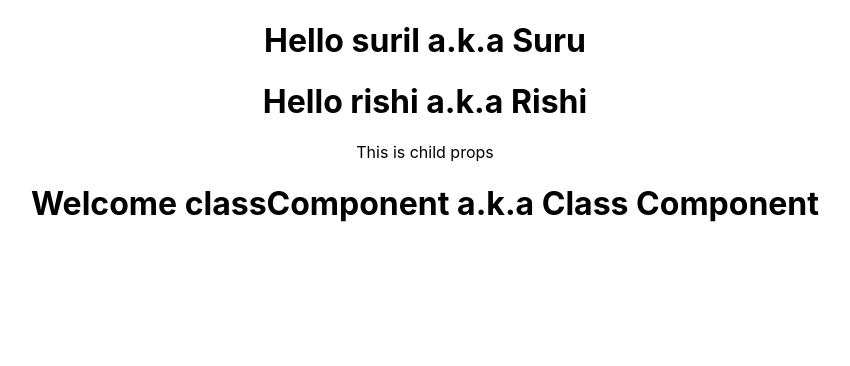
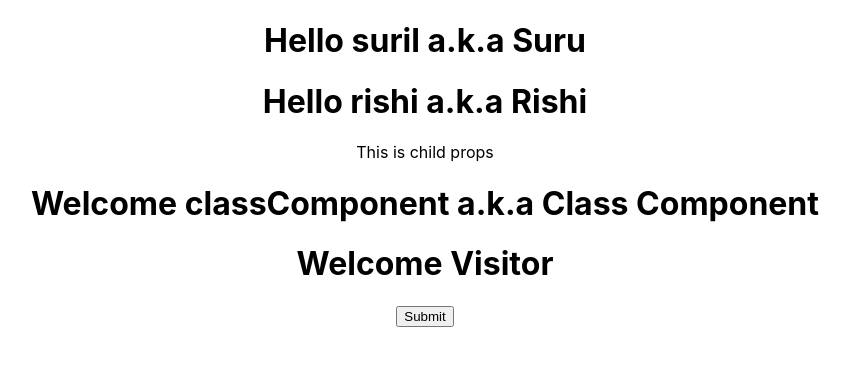
Before and after one commit to SurilPurohit/hello-world, a React (Create React App) app: page / in a window 1280 px wide. Shown: the top 366 px of the page, without its empty margins (215-1065 px from the left). Built offline with nearby package versions, Linux system fonts and the light colour scheme.

Commit message:
Props and State

```diff
--- a/src/App.js
+++ b/src/App.js
@@ -2,6 +2,7 @@
 import './App.css';
 import Greet from './components/Greet';
 import Welcome from './components/Welcome';
+import Message from './components/Message';
 
 function App() {
   return (
@@ -11,6 +12,7 @@
         <p>This is child props</p>
       </Greet>
       <Welcome name="classComponent" heroName="Class Component"/>
+      <Message />
     </div>
   );
 }
--- /dev/null
+++ b/src/components/Message.js
@@ -0,0 +1,27 @@
+import React, {Component} from 'react';
+
+class Message extends Component{
+    constructor(){
+        super();
+        this.state = {
+            message: 'Welcome Visitor'
+        }
+    }
+
+    changeMessage(){
+        this.setState({
+            message: 'Thank you for subscribing!'
+        })
+    }
+
+    render(){
+        return(
+            <div>
+                <h1>{this.state.message}</h1>
+                <button onClick={() => this.changeMessage()}>Submit</button>
+            </div>
+        )
+    }
+}
+
+export default Message;
```
Also changed, not shown: 1 other file (tests, documents, lock files or other folders).
